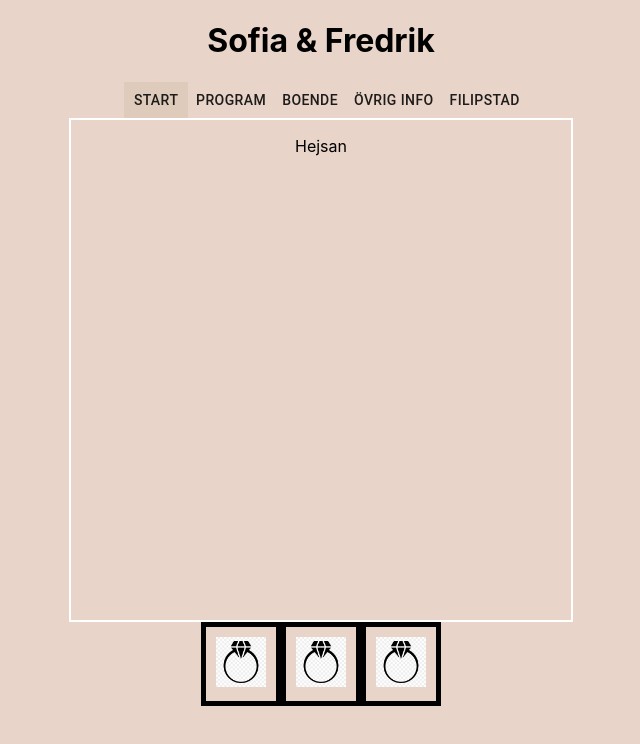
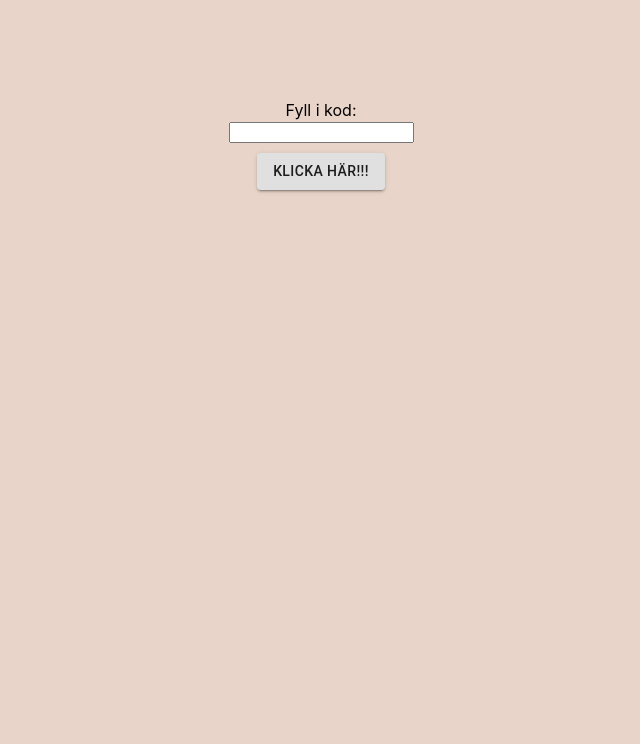
Before and after one commit to cflhammar/cflhammar.github.io, a React (Create React App) app: page / in a window 1280 px wide. Shown: the top 744 px of the page, without its empty margins (319-959 px from the left). Built offline with nearby package versions, Linux system fonts and the light colour scheme.

Commit message:
adds login

```diff
--- a/src/App.css
+++ b/src/App.css
@@ -11,3 +11,18 @@
   border-style: solid;
   border-width: 2px;
 }
+
+.login {
+  margin: 100px auto auto;
+  width: 50%;
+  display: block;
+  text-align: center;
+}
+
+.login-button {
+  margin-top: 10px;
+}
+
+.helper {
+  margin-bottom: 1px;
+}
--- a/src/App.tsx
+++ b/src/App.tsx
@@ -1,7 +1,7 @@
 import React, {useState} from 'react';
 import logo from './logo.svg';
 import './App.css';
-import { BrowserRouter as Router, Routes, Route } from "react-router-dom";
+import {BrowserRouter as Router, Routes, Route} from "react-router-dom";
 import Header from "./components/Header/Header";
 import StartPage from "./components/StartPage";
 import Program from "./components/Program";
@@ -9,27 +9,56 @@ import Boende from "./components/Boende";
 import Info from "./components/Info";
 import Filipstad from "./components/Filipstad";
 import Footer from "./components/Footer/Footer";
+import {Button} from "@material-ui/core";
 
 function App() {
     const [pageId, setPageId] = useState(0);
+    const [password, setPassword] = useState("");
+    const [isVerified, setIsVerified] = useState(false);
 
+    const handleChange = (event: { target: { value: React.SetStateAction<string> | null; }; }) => {
+        // 👇 Get input value from "event"
+        if (event.target.value != null)  setPassword(event.target.value);
+    };
+
+    const validate = () => {
+        if (password === "pw") setIsVerified(true)
+    }
+
+    if (isVerified) {
         return (
             <div className="App">
-        <Router >
-            <Header pageId={pageId}  setPageId={setPageId}/>
+                <Router>
+                    <Header pageId={pageId} setPageId={setPageId}/>
                     <div className="text-container">
                         <Routes>
-                    <Route path="/" element={<StartPage />} />
-                    <Route path="/program" element={<Program />} />
-                    <Route path="/boende" element={<Boende />} />
-                    <Route path="/ovrig-info" element={<Info />} />
-                    <Route path="/filipstad" element={<Filipstad />} />
+                            <Route path="/" element={<StartPage/>}/>
+                            <Route path="/program" element={<Program/>}/>
+                            <Route path="/boende" element={<Boende/>}/>
+                            <Route path="/ovrig-info" element={<Info/>}/>
+                            <Route path="/filipstad" element={<Filipstad/>}/>
                         </Routes>
                     </div>
-            <Footer  pageId={pageId}/>
+                    <Footer pageId={pageId}/>
                 </Router>
             </div>
-  );
+        )}
+    else {
+        return (
+            <div className="login">
+                <div>
+                    <p className="helper">Fyll i kod:</p>
+                <input
+                    type="text"
+                    onChange={handleChange}
+                />
+                </div>
+                <div className="login-button">
+                <Button onClick={() => validate()} variant="contained">Klicka här!!!</Button>
+                </div>
+            </div>
+        )
+    }
 }
 
 export default App;
```
Lines whose indentation alone changed are shown as unchanged.
